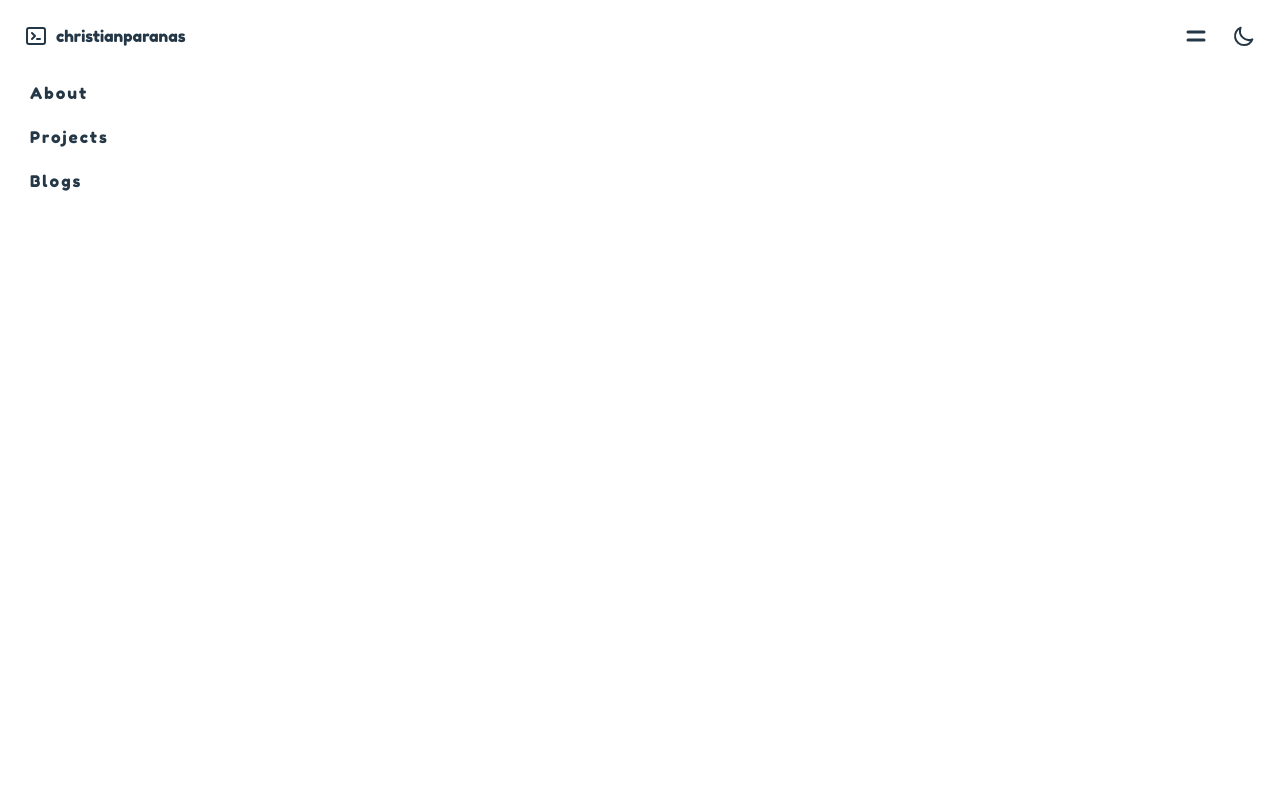
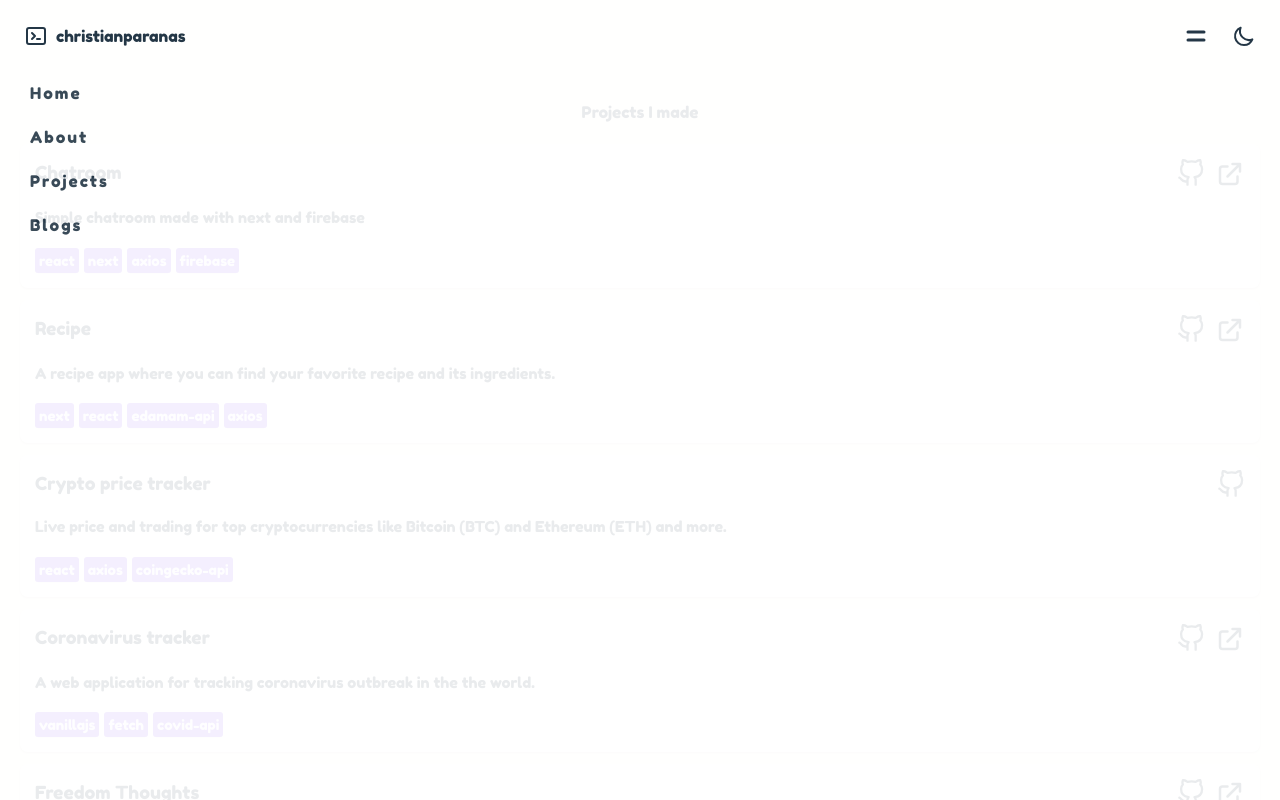
Before and after one commit to christianparanas/site, a Nuxt app: page /projects in a window 1280 px wide. Both pictures are taken after a click on the element 1196 px from the left and 36 px from the top of the page. Shown: the top 800 px of the page. Built offline with nearby package versions, Linux system fonts and the light colour scheme.

Commit message:
nav menu

```diff
--- a/components/Nav.vue
+++ b/components/Nav.vue
@@ -21,10 +21,11 @@
       </div>
 
       <div v-if="toggleModeMenu" class="menu-overlay">
-         <div class="options">
-            <div class="cursor-pointer">About</div>
-            <div class="cursor-pointer">Projects</div>
-            <div class="cursor-pointer">Blogs</div>
+         <div class="options" @click="toggleModeMenu = !toggleModeMenu">
+            <NuxtLink  to="/" class="pat cursor-pointer">Home</NuxtLink>
+            <NuxtLink to="/" class="pat cursor-pointer">About</NuxtLink>
+            <NuxtLink to="/projects" class="pat cursor-pointer">Projects</NuxtLink>
+            <NuxtLink to="/projects" class="pat cursor-pointer">Blogs</NuxtLink>
          </div>
       </div>
    </div>
@@ -46,7 +47,6 @@ export default {
    .nav {
       width: 100%;
       position: fixed;
-
    }
 
    .name {
@@ -58,6 +58,7 @@ export default {
    }
 
    .menu-overlay {
+      opacity: .9;
       z-index: 1;
       width: calc(100vw + 10px);
       height: calc(100vh + 10px);
@@ -71,16 +72,19 @@ export default {
       padding: 75px 20px;
    }
 
+   .options {
+      display: grid;
+   }
 
-
-   .options > div {
+   .pat {
+      width: 100%;
       padding: 10px;
       border-radius: 5px;
       padding-left: 12px;
       -webkit-tap-highlight-color: transparent;
    }
 
-   .options > div:hover {
+   .pat:hover {
       background-color: var(--hoverMenuOverlayBg);
    }
 
--- a/components/Procard.vue
+++ b/components/Procard.vue
@@ -10,18 +10,20 @@
          <div class="">
             <h1>{{ content.title }}</h1>
          </div>
-         <div class="">
+         <div class="tools-icon">
+            <div class="icon1">
                <a :href="content.git" target="_blank">
-               <svg xmlns="http://www.w3.org/2000/svg"   viewBox="0 0 24 24" fill="none" stroke="currentColor" stroke-width="2" stroke-linecap="round" stroke-linejoin="round" class="cursor-pointer feather feather-github"><path d="M9 19c-5 1.5-5-2.5-7-3m14 6v-3.87a3.37 3.37 0 0 0-.94-2.61c3.14-.35 6.44-1.54 6.44-7A5.44 5.44 0 0 0 20 4.77 5.07 5.07 0 0 0 19.91 1S18.73.65 16 2.48a13.38 13.38 0 0 0-7 0C6.27.65 5.09 1 5.09 1A5.07 5.07 0 0 0 5 4.77a5.44 5.44 0 0 0-1.5 3.78c0 5.42 3.3 6.61 6.44 7A3.37 3.37 0 0 0 9 18.13V22"></path>
+                  <svg xmlns="http://www.w3.org/2000/svg"   viewBox="0 0 24 24" fill="none" stroke="currentColor" stroke-width="2" stroke-linecap="round" stroke-linejoin="round" class="svg cursor-pointer feather feather-github"><path d="M9 19c-5 1.5-5-2.5-7-3m14 6v-3.87a3.37 3.37 0 0 0-.94-2.61c3.14-.35 6.44-1.54 6.44-7A5.44 5.44 0 0 0 20 4.77 5.07 5.07 0 0 0 19.91 1S18.73.65 16 2.48a13.38 13.38 0 0 0-7 0C6.27.65 5.09 1 5.09 1A5.07 5.07 0 0 0 5 4.77a5.44 5.44 0 0 0-1.5 3.78c0 5.42 3.3 6.61 6.44 7A3.37 3.37 0 0 0 9 18.13V22"></path>
                   </svg>
                </a>
             </div>
-         <div v-if="content.isLive">
+            <div v-if="content.isLive" class="icon2">
                <a :href="content.site" target="_blank">
-               <svg class="cursor-pointer" xmlns="http://www.w3.org/2000/svg" fill="none" viewBox="0 0 24 24" stroke="currentColor">
+                  <svg class="svg cursor-pointer" xmlns="http://www.w3.org/2000/svg" fill="none" viewBox="0 0 24 24" stroke="currentColor">
                      <path stroke-linecap="round" stroke-linejoin="round" stroke-width="2" d="M10 6H6a2 2 0 00-2 2v10a2 2 0 002 2h10a2 2 0 002-2v-4M14 4h6m0 0v6m0-6L10 14" />
                   </svg>
                </a>
+            </div>
          </div>
       </div>
       <p>{{ content.discrip }}</p>
@@ -45,9 +47,25 @@ export default {
 
 <style scoped>
    .link {
-      display: grid;
-      grid-template-columns: 1fr 24px 26px;
-      grid-column-gap: 15px;
+      display: flex;
+      justify-content: space-between;
+   }
+
+   .tools-icon {
+      display: flex;
+      gap: 10px;
+   }
+
+   .svg:hover {
+      stroke: #8B5CF6;
+   }
+
+   .icon1 {
+      width: 28px;
+   }
+
+   .icon2 {
+      width: 30px;
    }
 
    h1 {
@@ -62,7 +80,6 @@ export default {
 
    .tools {
       display: flex;
-      justify-content: flex-start;
       gap: 5px;
    }
 
--- a/pages/projects.vue
+++ b/pages/projects.vue
@@ -1,6 +1,7 @@
 <template>
    <div id="project" class="project">
       <Nav />
+      <h1>Projects I made</h1>
       <div class="wrapper">
          <!-- passing the prop to procard compo -->
          <div class="card shadow" v-for="proj in projs" :key="proj.title">
@@ -57,10 +58,18 @@ export default {
                   },
                   {
                      title: "Coronavirus tracker",
-                     discrip: "A web application for tracking coronavirus outbreak in the the world",
-                     tools: ['vanillajs', 'fatch', 'covid-api'],
+                     discrip: "A web application for tracking coronavirus outbreak in the the world.",
+                     tools: ['vanillajs', 'fetch', 'covid-api'],
                      git: 'https://github.com/christianparanas/coronavirus-tracker',
                      site: 'https://covidv2.netlify.app',
+                     isLive: true
+                  },
+                  {
+                     title: "Freedom Thoughts",
+                     discrip: "A web app that lets you share/post your thoughts anonymously.",
+                     tools: ['node', 'mongodb', 'express'],
+                     git: 'https://github.com/christianparanas/Freedom',
+                     site: 'https://freedomthoughts.herokuapp.com/',
                      isLive: true
                   },
                   {
@@ -83,8 +92,13 @@ export default {
       height: fit-content;
    }
 
+   h1 {
+      padding-top: 100px;
+      text-align: center;
+   }
+
    .wrapper {
-      padding: 100px 20px;
+      padding: 20px 20px 30px;
       display: grid;
       grid-row-gap: 12px;
    }
```
Lines whose indentation alone changed are shown as unchanged.
